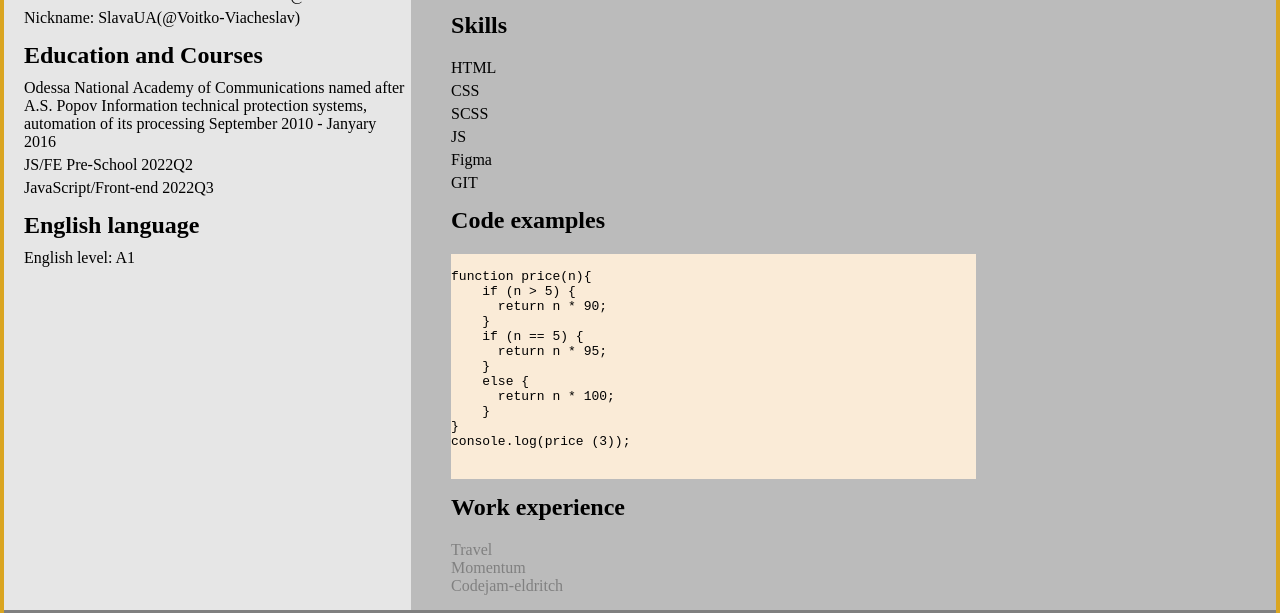
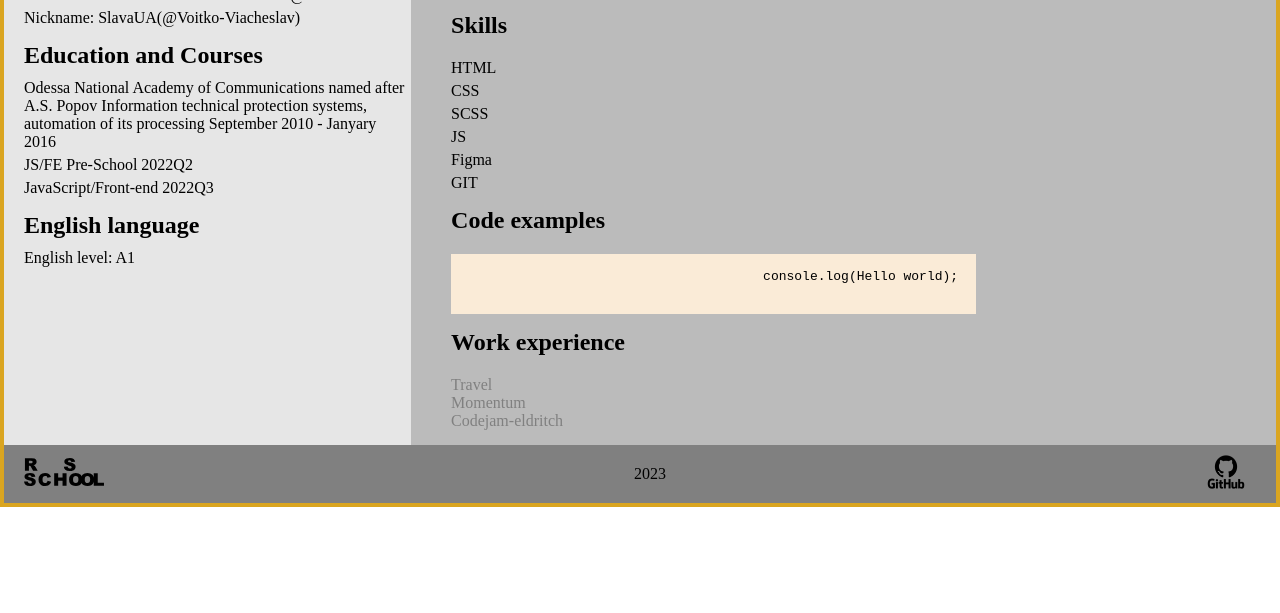
Before and after one commit to Voitko-Viacheslav/rsschool-cv, a website: page index.html in a window 1280 px wide. Shown: the part 460-1073 px from the top of the page. After the commit the page ends 967 px from the top, so only its background shows below. Drawn offline with Linux system fonts and the light colour scheme; a web font is replaced by a local one.

Commit message:
feat: add check for html

```diff
--- a/index.html
+++ b/index.html
@@ -122,18 +122,7 @@
                             <div class="my-code">
                                 <pre>
                                     <code class="my-code">
-function price(n){
-    if (n > 5) {
-      return n * 90;
-    }
-    if (n == 5) {
-      return n * 95;
-    }
-    else {
-      return n * 100;
-    }
-}
-console.log(price (3));
+                                        console.log(Hello world);
                                     </code>
                                 </pre>
                             </div>
--- /dev/null
+++ b/package.json
@@ -0,0 +1,5 @@
+{
+  "devDependencies": {
+    "html-validate": "^8.7.1"
+  }
+}
```
Also changed, not shown: .htmlvalidate.json (added), 1 other file.
